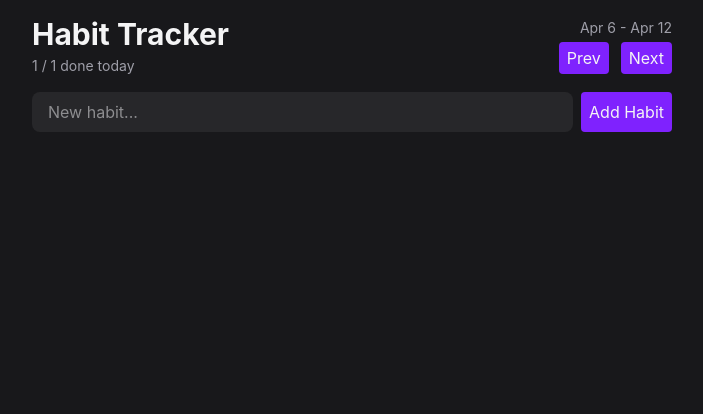
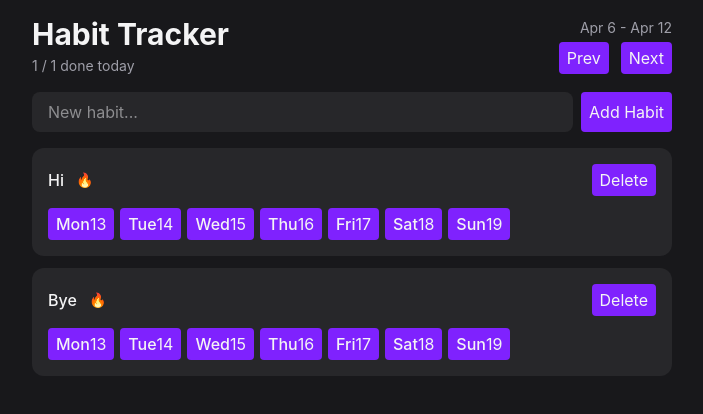
Before and after one commit to abhinav-nath/react-habit-tracker, a React (Vite) app: page / in a window 1280 px wide. Shown: the top 414 px of the page, without its empty margins (288-991 px from the left). Built offline with nearby package versions, Linux system fonts and the light colour scheme.

Commit message:
Create habit list

```diff
--- a/package.json
+++ b/package.json
@@ -11,6 +11,7 @@
   },
   "dependencies": {
     "@tailwindcss/vite": "^4.3.3",
+    "date-fns": "^4.4.0",
     "react": "^19.2.7",
     "react-dom": "^19.2.7",
     "tailwindcss": "^4.3.3"
--- a/src/App.tsx
+++ b/src/App.tsx
@@ -1,11 +1,13 @@
 import { Header } from "./components/Header";
 import { HabitForm } from "./components/HabitForm";
+import { HabitList } from "./components/HabitList";
 
 export default function App() {
   return (
     <div className="max-w-2xl mx-auto p-4 flex flex-col gap-4">
       <Header />
       <HabitForm />
+      <HabitList />
     </div>
   );
 }
--- /dev/null
+++ b/src/components/HabitList.tsx
@@ -0,0 +1,57 @@
+import { eachDayOfInterval, endOfWeek, startOfWeek } from "date-fns";
+import { Button } from "./Button";
+import { format } from "date-fns";
+
+export function HabitList() {
+  const habits = [
+    { id: "1", name: "Hi" },
+    { id: "2", name: "Bye" },
+  ];
+
+  if (habits.length === 0) {
+    return (
+      <p className="text-center text-zinc-500 py-12">
+        No habits yet. Add one above to get started!
+      </p>
+    );
+  }
+
+  return (
+    <div className="flex flex-col gap-3">
+      {habits.map((habit) => (
+        <HabitItem key={habit.id} habit={habit} />
+      ))}
+    </div>
+  );
+}
+
+type HabitItemProps = {
+  habit: { id: string; name: string };
+};
+
+function HabitItem({ habit }: HabitItemProps) {
+  const visibleDates = eachDayOfInterval({
+    start: startOfWeek(new Date(), { weekStartsOn: 1 }),
+    end: endOfWeek(new Date(), { weekStartsOn: 1 }),
+  });
+
+  return (
+    <div className="rounded-xl bg-zinc-800 p-4 flex flex-col gap-3">
+      <div className="flex items-center justify-between">
+        <div className="flex gap-3 items-center">
+          <span className="font-medium">{habit.name}</span>
+          <span className="text-sm text-amber-400">🔥</span>
+        </div>
+        <Button>Delete</Button>
+      </div>
+      <div className="flex gap-1.5">
+        {visibleDates.map((date) => (
+          <Button key={date.toISOString()}>
+            <span className="font-medium">{format(date, "EEE")}</span>
+            <span>{format(date, "d")}</span>
+          </Button>
+        ))}
+      </div>
+    </div>
+  );
+}
```
Also changed, not shown: 1 other file (tests, documents, lock files or other folders).
